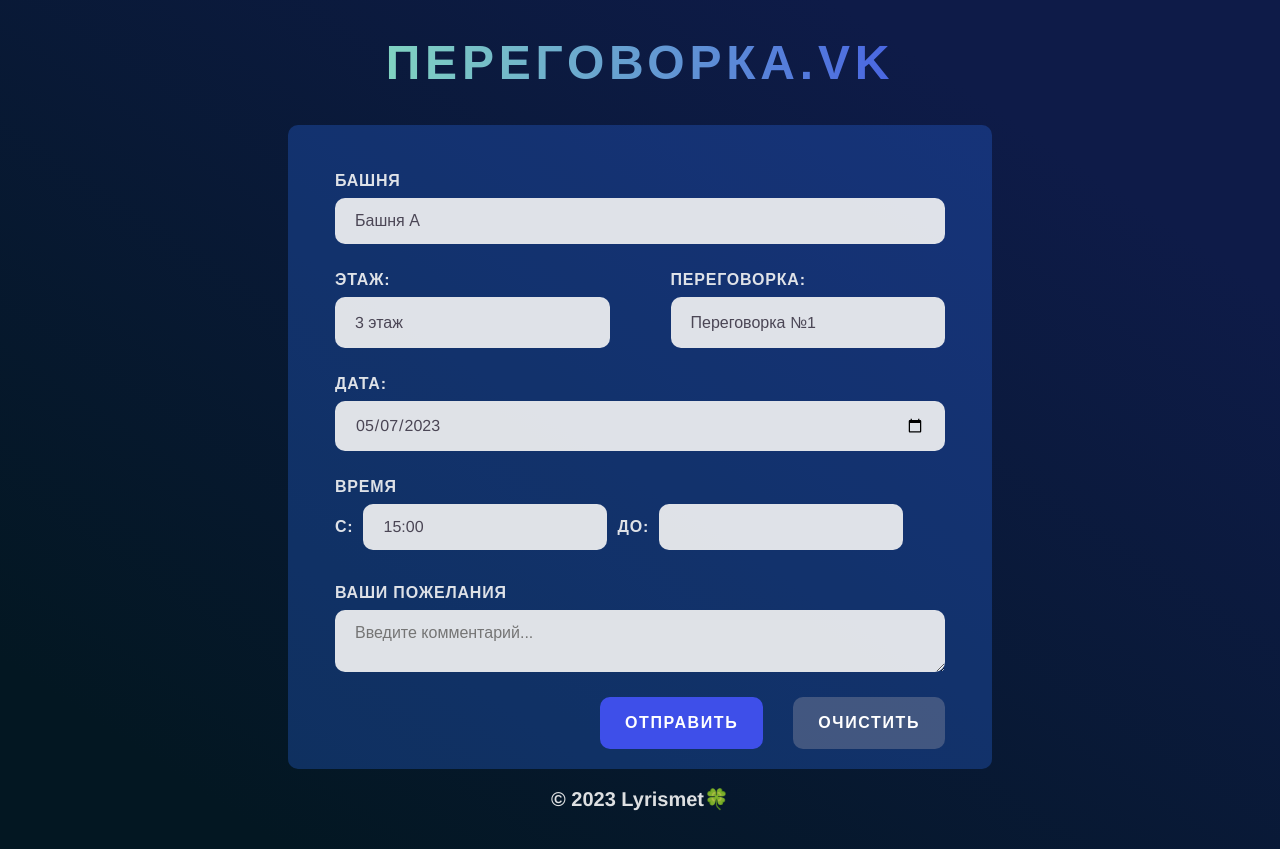
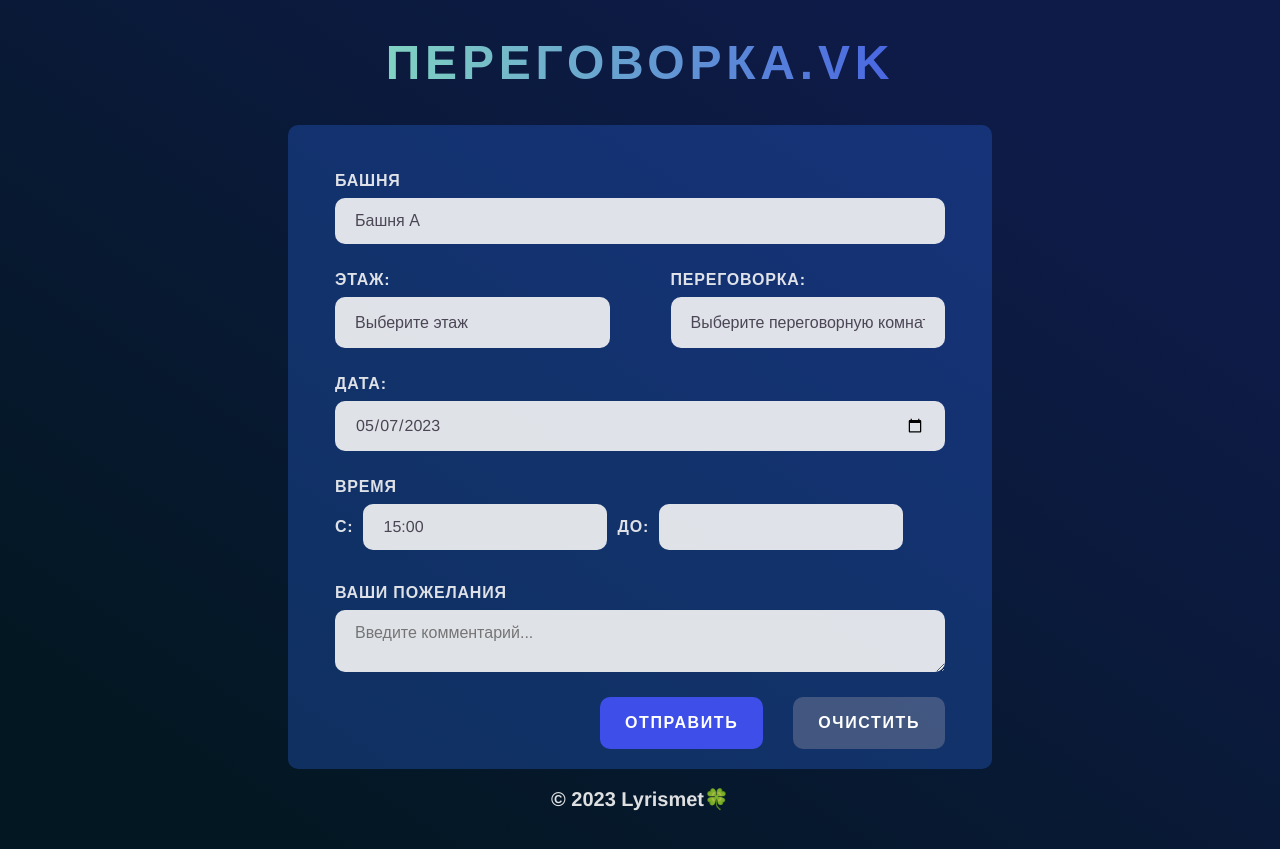
Before and after one commit to Rastre13/meeting-room-form, a React (Create React App) app: page / in a window 1280 px wide. Built offline with nearby package versions, Linux system fonts and the light colour scheme.

Commit message:
feature: added initial value

```diff
--- a/src/components/FloorRooms.jsx
+++ b/src/components/FloorRooms.jsx
@@ -25,6 +25,9 @@ function FloorRooms({ floorValue, roomValue, onFloorChange, onRoomChange }) {
             <label>
                 Этаж:
                 <select value={selectedFloor.toString()} onChange={handleFloorChange}>
+                    <option disabled={!floorValue} value="">
+                        Выберите этаж
+                    </option>
                     {Array.from({ length: 25 }, (_, i) => i + 3).map((floor) => (
                         <option key={floor} value={floor}>
                             {floor} этаж
@@ -36,6 +39,9 @@ function FloorRooms({ floorValue, roomValue, onFloorChange, onRoomChange }) {
             <label>
                 Переговорка:
                 <select value={selectedRoom.toString()} onChange={handleRoomChange}>
+                    <option disabled={!roomValue} value="">
+                        Выберите переговорную комнату
+                    </option>
                     {Array.from({ length: 10 }, (_, i) => i + 1).map((room) => (
                         <option key={room} value={room}>
                             Переговорка №{room}
```
